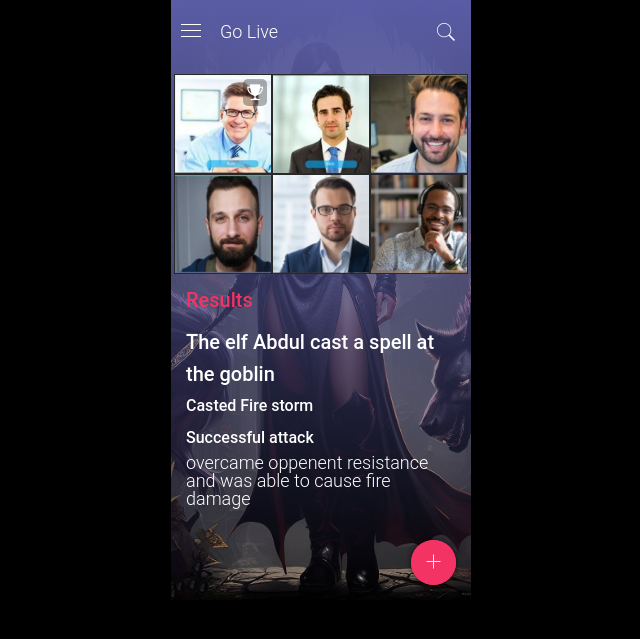
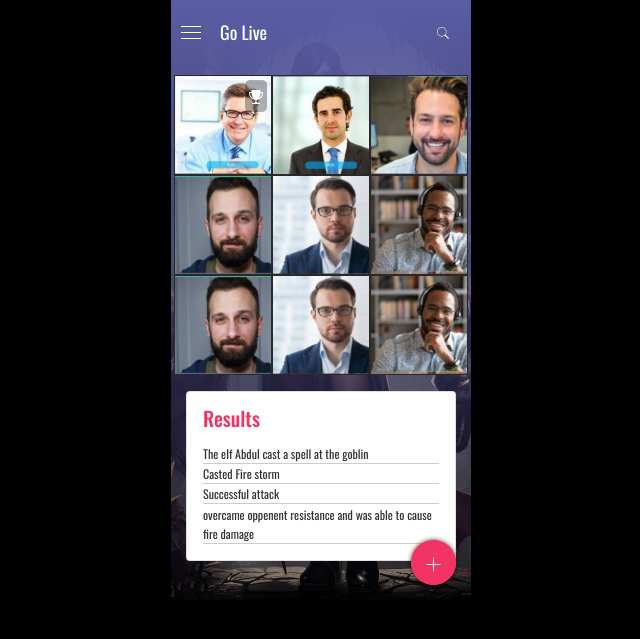
Before and after one commit to Bloodwun/arcanetion, a Laravel app: page /live in a window 1280 px wide. Shown: the top 639 px of the page, without its empty margins (319-959 px from the left). Run offline with Laravel 12, Linux system fonts and the light colour scheme; some libraries are stand-ins or nearby versions.

Commit message:
character and live page ui added

```diff
--- a/public/css/style.css
+++ b/public/css/style.css
@@ -1,6 +1,7 @@
 body {
     background: Black;
-    font: 300 18px/18px Roboto
+    /* font: 300 18px/18px Roboto */
+    font-family: "Oswald", sans-serif;
 }
 
 *,
@@ -32,6 +33,34 @@ h6 {
 
 .color-primary {
     color: #f23363;
+}
+
+.card-transparent {
+    background-color: rgba(0, 0, 0, .19);
+}
+
+.results .item h6 {
+    line-height: 1.2rem;
+    color: #333;
+}
+
+.results .item p {
+    font-size: 12px;
+    line-height: 1.2rem;
+    color: #333;
+    border-bottom: 1px solid #ccc;
+}
+
+.characters .item h6 {
+    line-height: 1.2rem;
+    color: #fff;
+}
+
+.characters .item p {
+    font-size: 12px;
+    line-height: 1.2rem;
+    color: #fff;
+    border-bottom: 1px solid #ccc;
 }
 
 .mobile-wrap {
@@ -77,7 +106,7 @@ h6 {
 }
 
 .mobile .header>span {
-    font-size: 24px;
+    /* font-size: 24px; */
     min-width: 24px
 }
 
@@ -311,7 +340,7 @@ h6 {
 
 .sidebar .sidebar-content .top-head .email {
     font-size: 13px;
-    margin-bottom: 50px
+    margin-bottom: 10px
 }
 
 .sidebar .sidebar-content .nav-left>a {
@@ -415,6 +444,10 @@ h6 {
 
 .btn-primary {
     background: #cf0e3f;
+}
+
+.btn-primary:hover {
+    background: #fc2258;
 }
 
 .btn-sm {
@@ -1410,7 +1443,7 @@ h6 {
     color: #fff;
     padding: 3.2rem;
     position: absolute;
-    top: 120px;
+    /* top: 120px; */
 }
 
 .qrcode .center {
@@ -1429,11 +1462,9 @@ h6 {
 
 .qrcode .square {
     width: 270px;
-    height: 350px;
+    height: 270px;
     background: transparent;
-    border: 10px solid #999;
-    position: absolute;
-    top: 100px;
+    border: 2px solid #999;
 }
 
 .qrcode .scan {
--- a/resources/views/frontend/live.blade.php
+++ b/resources/views/frontend/live.blade.php
@@ -43,7 +43,7 @@
                         </button>
                     </div> --}}
                     <div class="row">
-                        <div class="col-sm-4 p-0">
+                        <div class="col-4 p-0">
                             <div class="live-img"
                                 style="background-image: url('{{ asset('images/users/1.jpeg') }}'); background-size: cover">
                                 {{-- <p>Winner</p> --}}
@@ -52,31 +52,49 @@
                                 </div>
                             </div>
                         </div>
-                        <div class="col-sm-4 p-0">
+                        <div class="col-4 p-0">
                             <div class="live-img"
                                 style="background-image: url('{{ asset('images/users/2.jpeg') }}'); background-size: cover">
                                 {{-- <p>Winner</p> --}}
                             </div>
                         </div>
-                        <div class="col-sm-4 p-0">
+                        <div class="col-4 p-0">
                             <div class="live-img"
                                 style="background-image: url('{{ asset('images/users/3.jpeg') }}'); background-size: cover">
                                 {{-- <p>Winner</p> --}}
                             </div>
                         </div>
-                        <div class="col-sm-4 p-0">
+                        <div class="col-4 p-0">
                             <div class="live-img"
                                 style="background-image: url('{{ asset('images/users/4.jpeg') }}'); background-size: cover">
                                 {{-- <p>Winner</p> --}}
                             </div>
                         </div>
-                        <div class="col-sm-4 p-0">
+                        <div class="col-4 p-0">
                             <div class="live-img"
                                 style="background-image: url('{{ asset('images/users/5.jpeg') }}'); background-size: cover">
                                 {{-- <p>Winner</p> --}}
                             </div>
                         </div>
-                        <div class="col-sm-4 p-0">
+                        <div class="col-4 p-0">
+                            <div class="live-img"
+                                style="background-image: url('{{ asset('images/users/6.jpeg') }}'); background-size: cover">
+                                {{-- <p>Winner</p> --}}
+                            </div>
+                        </div>
+                        <div class="col-4 p-0">
+                            <div class="live-img"
+                                style="background-image: url('{{ asset('images/users/4.jpeg') }}'); background-size: cover">
+                                {{-- <p>Winner</p> --}}
+                            </div>
+                        </div>
+                        <div class="col-4 p-0">
+                            <div class="live-img"
+                                style="background-image: url('{{ asset('images/users/5.jpeg') }}'); background-size: cover">
+                                {{-- <p>Winner</p> --}}
+                            </div>
+                        </div>
+                        <div class="col-4 p-0">
                             <div class="live-img"
                                 style="background-image: url('{{ asset('images/users/6.jpeg') }}'); background-size: cover">
                                 {{-- <p>Winner</p> --}}
@@ -85,18 +103,23 @@
                     </div>
 
                     {{-- Results --}}
+                    <div class="card mt-3">
+                        <div class="card-body pt-0">
                             <div class="results">
                                 <div class="heading">
                                     <h5 class="color-primary">Results</h5>
                                 </div>
                                 <div class="item">
-                            <h5 class="flipInX animated my-0">The elf Abdul cast a spell at the goblin</h5>
+                                    <p class="flipInX animated my-0">The elf Abdul cast a spell at the goblin</p>
 
-                            <h6 class="flipInX animated my-0"> Casted Fire storm </h6>
-                            <h6 class="flipInX animated my-0">Successful attack </h6>
-                            <p class="flipInX animated my-0">overcame oppenent resistance and was able to cause fire damage
+                                    <p class="flipInX animated my-0"> Casted Fire storm </p>
+                                    <p class="flipInX animated my-0">Successful attack </p>
+                                    <p class="flipInX animated my-0">overcame oppenent resistance and was able to cause fire
+                                        damage
                                     </p>
 
+                                </div>
+                            </div>
                         </div>
                     </div>
                 </div>
--- a/resources/views/layout/app.blade.php
+++ b/resources/views/layout/app.blade.php
@@ -11,6 +11,10 @@
     {{-- Load Bootstrap --}}
     <link href="{{ asset('css/bootstrap.min.css') }}" rel="stylesheet">
 
+    {{-- Loadin fonts --}}
+    <link rel="preconnect" href="https://fonts.googleapis.com">
+    <link rel="preconnect" href="https://fonts.gstatic.com" crossorigin>
+    <link href="https://fonts.googleapis.com/css2?family=Oswald:wght@200..700&display=swap" rel="stylesheet">
 
     <link rel="stylesheet" href="{{ asset('css/style.css') }}">
 
```
Also changed, not shown: resources/views/frontend/character.blade.php (+15 -5 lines), resources/views/frontend/scan.blade.php (+4 -10 lines), public/images/qrcode.png (added). Lines whose indentation alone changed are shown as unchanged.
